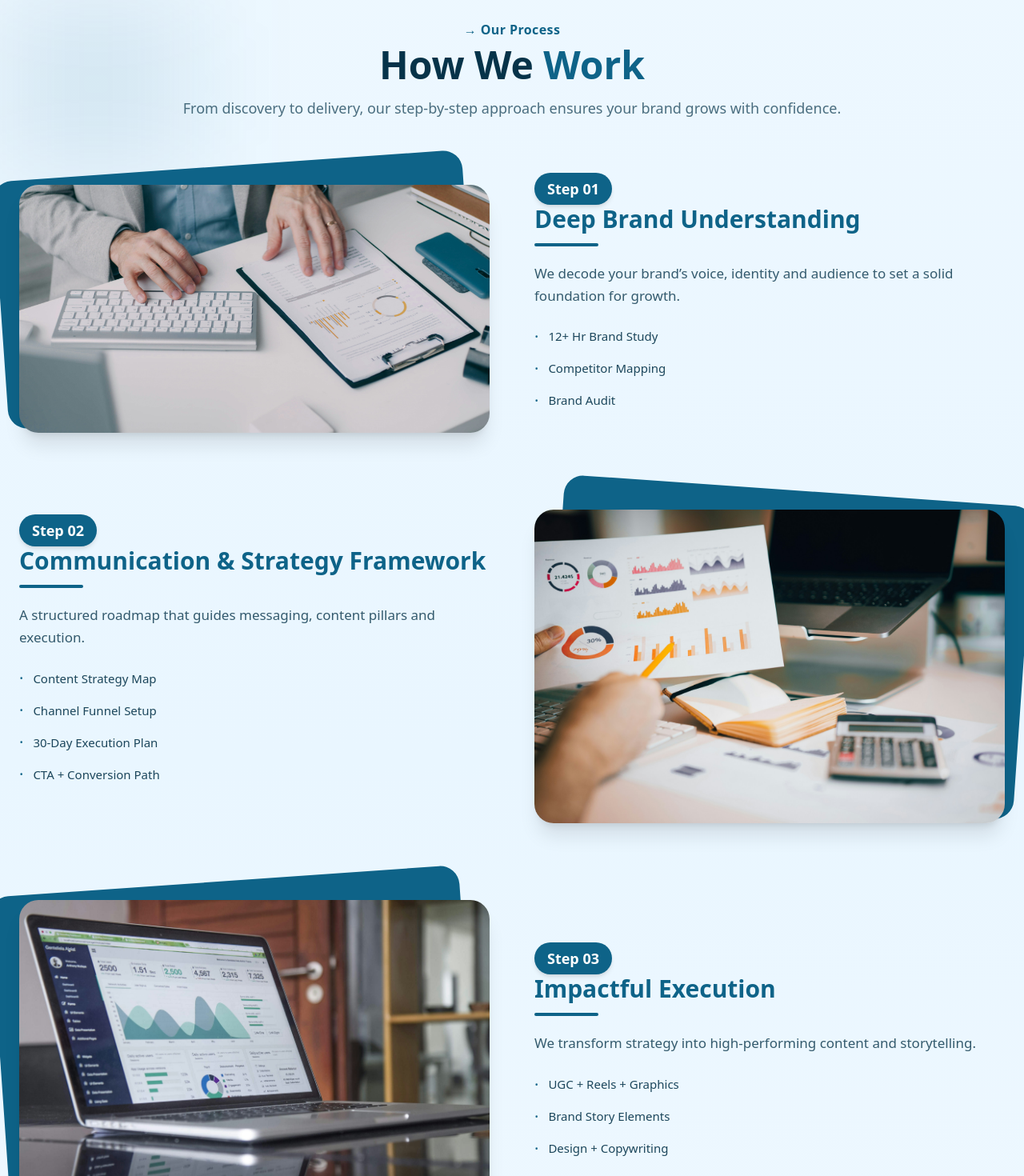
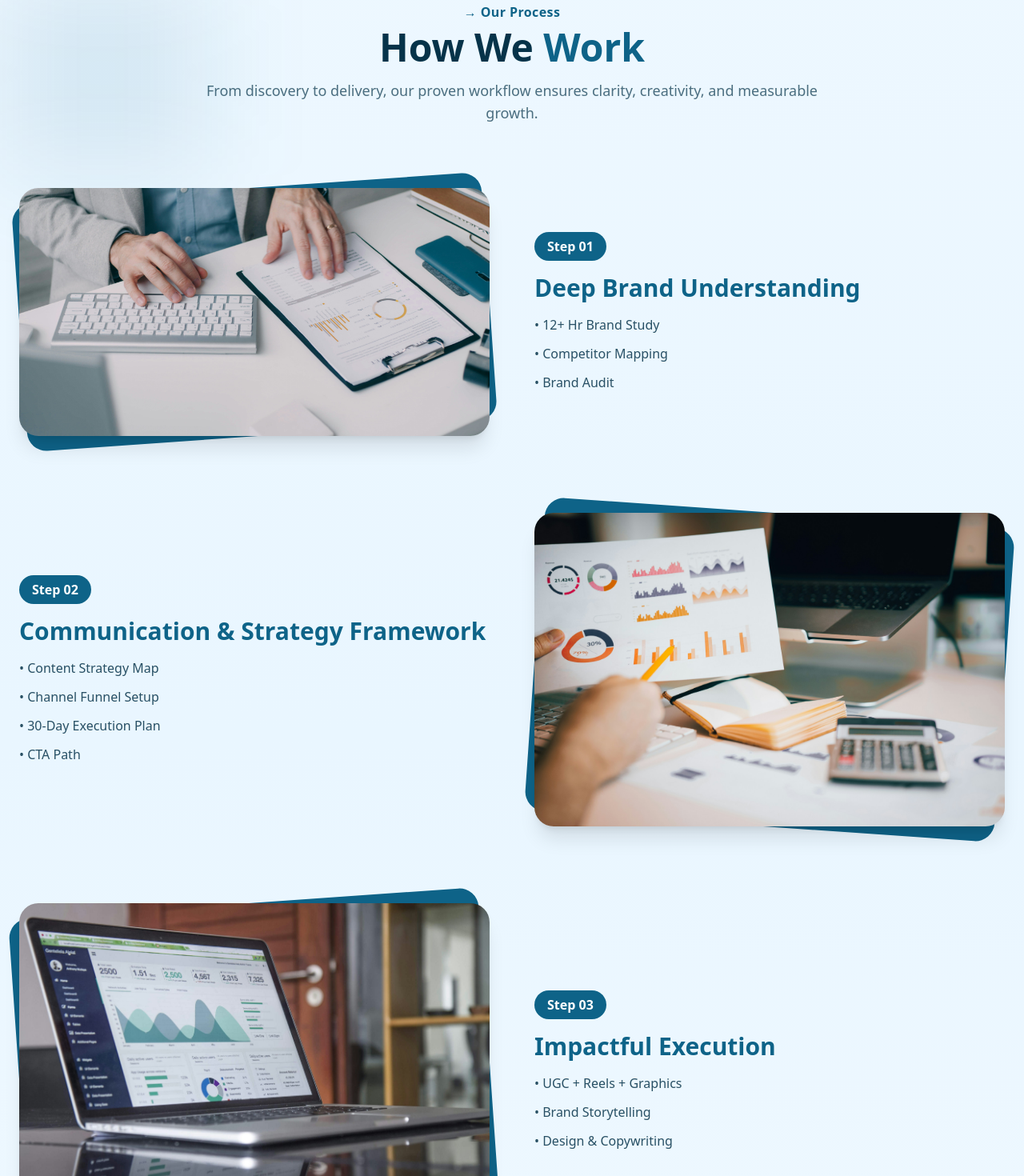
Before and after one commit to gunjanjindal-tech/BlueNose-Digital, a React (Vite) app: page / in a window 1280 px wide. Shown: the part 5360-6830 px from the top of the page at 80% size. Built offline with nearby package versions, Linux system fonts and the light colour scheme.

Commit message:
Fixed Performance

```diff
--- a/src/pages/Home.jsx
+++ b/src/pages/Home.jsx
@@ -381,34 +381,52 @@ const [activeStat, setActiveStat] = React.useState(0);
 React.useEffect(() => {
   const interval = setInterval(() => {
     setActiveStat((prev) => (prev + 1) % stats.length);
-  }, 10000);
+  }, 4000);
 
   return () => clearInterval(interval);
 }, []);
 
 
  const sliderRef = useRef(null);
+const servicesSectionRef = useRef(null);
+const autoSlideRef = useRef(null);
+
 
 useEffect(() => {
   const slider = sliderRef.current;
-  if (!slider) return;
-
-  const isMobile = window.innerWidth < 768;
-  if (!isMobile) return;
-
+  const section = servicesSectionRef.current;
+  if (!slider || !section) return;
+
+  if (window.innerWidth >= 768) return; // mobile only
+
+  const observer = new IntersectionObserver(
+    ([entry]) => {
+      if (entry.isIntersecting) {
         let index = 0;
         const cards = slider.children;
 
-  const interval = setInterval(() => {
+        autoSlideRef.current = setInterval(() => {
           index = (index + 1) % cards.length;
           cards[index].scrollIntoView({
             behavior: "smooth",
             inline: "center",
           });
         }, 5000);
-
-  return () => clearInterval(interval);
+      } else {
+        clearInterval(autoSlideRef.current);
+      }
+    },
+    { threshold: 0.5 }
+  );
+
+  observer.observe(section);
+
+  return () => {
+    clearInterval(autoSlideRef.current);
+    observer.disconnect();
+  };
 }, []);
+
 
 
 
@@ -792,7 +810,7 @@ useEffect(() => {
 {/*        WHAT WE OFFER SECTION     */}
 {/* =============================== */}
 
-<section className="py-18 md:py-24 px-6">
+<section ref={servicesSectionRef} className="py-18 md:py-24 px-6">
   <div className="max-w-7xl mx-auto text-center">
     <p className="text-[#0E6388] font-semibold tracking-wide mb-2">
       → Our Services
@@ -972,85 +990,78 @@ useEffect(() => {
 {/*   THE NUMBERS THAT MATTER       */}
 {/* =============================== */}
 <section className="relative py-20 pb-12 px-6 bg-[#1175a0] overflow-hidden">
-
-
   <div className="max-w-7xl mx-auto text-center text-white relative z-10">
+
     <p className="font-semibold tracking-wide mb-2 opacity-90">
       → Performance Stats
     </p>
 
     <h2 className="text-3xl md:text-5xl font-extrabold text-[#063349]">
-      Impact in
- <span className="text-white/90"> Every Digit</span>
+      Impact in <span className="text-white/90">Every Digit</span>
     </h2>
 
     <p className="text-white/80 text-lg max-w-3xl mx-auto mt-4">
       Powerful insights, measurable growth, and undeniable results for your brand.
-
-            </p>
-
-            {/* MOBILE — AUTO SLIDER */}
-<div className="sm:hidden mt-14 overflow-hidden">
+    </p>
+
+    {/* ================= MOBILE ONLY — AUTO SLIDE ================= */}
+    <div className="sm:hidden mt-14 flex justify-center">
       <motion.div
         key={activeStat}
         initial={{ opacity: 0, x: 40 }}
         animate={{ opacity: 1, x: 0 }}
-    exit={{ opacity: 0, x: -40 }}
-    transition={{ duration: 0.8 }}
+        transition={{ duration: 0.6 }}
+        className="
+          w-full max-w-[320px]
+          rounded-3xl p-8
+          bg-white/15 backdrop-blur-xl
+          border border-white/20
+          shadow-xl text-white
+          text-center
+        "
+      >
+        <h3 className="text-4xl font-extrabold">
+          {stats[activeStat].value}
+        </h3>
+
+        <p className="text-lg mt-2 font-semibold">
+          {stats[activeStat].label}
+        </p>
+
+        <p className="text-white/70 text-sm mt-3 leading-relaxed">
+          {stats[activeStat].desc}
+        </p>
+      </motion.div>
+    </div>
+
+    {/* ================= DESKTOP ONLY — GRID ================= */}
+    <div className="hidden sm:grid sm:grid-cols-2 lg:grid-cols-3 gap-10 mt-16">
+      {stats.map((stat, i) => (
+        <div
+          key={i}
           className="
             rounded-3xl p-10
             bg-white/15 backdrop-blur-xl
             border border-white/20
             shadow-xl text-white
-      text-center
           "
-  >
-    <h3 className="text-4xl font-extrabold">
-      <SmartCounter value={stats[activeStat].value} />
-    </h3>
-
-    <p className="text-lg mt-2 font-semibold">
-      {stats[activeStat].label}
-    </p>
-
-    <p className="text-white/70 text-sm mt-3 leading-relaxed">
-      {stats[activeStat].desc}
-    </p>
-  </motion.div>
-</div>
-
-
-    {/* DESKTOP — GRID */}
-<div className="hidden sm:grid sm:grid-cols-2 lg:grid-cols-3 gap-10 mt-16">
-
-      {[
-        { value: "50+", label: "Clients", desc: "Trusted us to elevate their brands." },
-        { value: "7K+", label: "Comments & Interactions", desc: " Real engagement, not just likes." },
-        { value: "320%", label: "Avg viewers Lift", desc: "Measurable growth beyond ." },
-        { value: "20+", label: "Content Formats Delivered", desc: "From Reels and Stories to Carousels and Ads ." },
-        { value: "370+", label: "Social Posts Published", desc: "Consistent presence, creative messaging." },
-        { value: "12.3M+", label: "Accounts Reached", desc: "Generated across campaigns and brand content." }
-      ].map((stat, i) => (
-        <div
-          key={i}
-          className="rounded-3xl p-10 bg-white/15 backdrop-blur-xl border border-white/20
-                     shadow-xl text-white"
         >
           <h3 className="text-4xl font-extrabold">
             <SmartCounter value={stat.value} />
           </h3>
 
           <p className="text-lg mt-1 font-semibold">{stat.label}</p>
+
           <p className="text-white/70 text-sm mt-3 leading-relaxed">
             {stat.desc}
           </p>
         </div>
       ))}
     </div>
-  </div>
-
-
+
+  </div>
 </section>
+
 
 
         {/* WAVE AT BOTTOM */}
@@ -1079,218 +1090,218 @@ useEffect(() => {
 {/*        HOW WE WORK SECTION       */}
 {/* =============================== */}
 
-<section className="relative overflow-hidden py-16 md:py-20 px-4 sm:px-6">
-
-  {/* BACKGROUND BLURS */}
-  <div className="absolute top-10 left-0 w-60 h-60 bg-[#0E6388]/10 rounded-3xl blur-3xl"></div>
-  <div className="absolute bottom-10 right-0 w-72 h-72 bg-[#4EB3D8]/10 rounded-3xl blur-3xl"></div>
-
-  <div className="max-w-7xl mx-auto relative z-10">
-
-    {/* HEADER */}
-    <div className="text-center mb-16 md:mb-20">
+{/* ================= MOBILE — HOW WE WORK SLIDER ================= */}
+<section className="sm:hidden py-14 px-4 relative overflow-hidden">
+
+  {/* Header */}
+  <div className="text-center mb-10">
     <p className="text-[#0E6388] font-semibold tracking-wide mb-2">
       → Our Process
     </p>
 
-      <h2 className="text-3xl md:text-5xl font-extrabold text-[#063349]">
+    <h2 className="text-3xl font-extrabold text-[#063349]">
       How We <span className="text-[#0E6388]">Work</span>
     </h2>
 
-      <p className="text-[#063349]/70 mt-4 max-w-4xl mx-auto text-base sm:text-lg leading-relaxed">
-        From discovery to delivery, our step‑by‑step approach ensures your brand grows with confidence.
-      </p>
-    </div>
-
-    {/* ================= SECTION 1 ================= */}
-    <div className="grid grid-cols-1 md:grid-cols-2 gap-10 md:gap-14 items-center mb-16 md:mb-24">
-
-      {/* IMAGE */}
-      <div className="relative">
-        <div className="absolute -top-4 -left-1 md:-top-6 md:-left-6 w-full h-full bg-[#0E6388] rounded-3xl rotate-[-4deg]"></div>
-
-        <div className="relative z-10 overflow-hidden rounded-3xl shadow-xl">
+    <p className="text-[#063349]/70 mt-3 text-sm leading-relaxed">
+      A simple, structured process that drives real growth.
+    </p>
+  </div>
+
+  {/* Slider */}
+  <div className="flex gap-6 overflow-x-auto snap-x snap-mandatory scrollbar-hide">
+
+    {[
+      {
+        step: "01",
+        title: "Deep Brand Understanding",
+        img: "/work1.jpg",
+        points: ["12+ Hr Brand Study", "Competitor Mapping", "Brand Audit"],
+      },
+      {
+        step: "02",
+        title: "Strategy Framework",
+        img: "/work2.jpg",
+        points: [
+          "Content Strategy Map",
+          "Channel Funnel Setup",
+          "30-Day Execution Plan",
+        ],
+      },
+      {
+        step: "03",
+        title: "Impactful Execution",
+        img: "/work3.jpg",
+        points: [
+          "UGC + Reels + Graphics",
+          "Brand Storytelling",
+          "Design & Copy",
+        ],
+      },
+      {
+        step: "04",
+        title: "Scale & Optimize",
+        img: "/work4.jpg",
+        points: [
+          "Weekly A/B Testing",
+          "Performance Tracking",
+          "Audience Insights",
+        ],
+      },
+    ].map((item, i) => (
+      <div
+        key={i}
+        className="
+          min-w-[88%]
+          snap-center
+          bg-white
+          rounded-3xl
+          shadow-xl
+          overflow-hidden
+        "
+      >
         <img
-            src="/work1.jpg"
-            alt="Deep Brand Understanding"
-            className="w-full h-[220px] sm:h-[300px] md:h-full object-cover"
+          src={item.img}
+          alt={item.title}
+          className="w-full h-[220px] object-cover"
         />
-        </div>
-      </div>
-
-      {/* TEXT */}
-      <div className="relative">
-        <div className="inline-block md:absolute md:-top-10 left-0 bg-[#0E6388] text-white px-4 py-1.5 rounded-full text-sm md:text-lg font-bold shadow-md mb-4">
-          Step 01
-        </div>
-
-        <h3 className="text-2xl sm:text-3xl font-extrabold text-[#0E6388] mb-3">
-          Deep Brand Understanding
+
+        <div className="p-6">
+          <span className="inline-block bg-[#0E6388] text-white text-xs font-bold px-4 py-1 rounded-full mb-3">
+            Step {item.step}
+          </span>
+
+          <h3 className="text-xl font-extrabold text-[#0E6388] mb-3">
+            {item.title}
           </h3>
 
-        <div className="w-16 sm:w-20 h-1 bg-[#0E6388] rounded-full mb-5"></div>
-
-        <p className="text-[#063349]/80 leading-relaxed mb-6 text-sm sm:text-[17px]">
-          We decode your brand’s voice, identity and audience to set a solid foundation for growth.
-        </p>
-
-        <ul className="space-y-3 text-[#063349]/90 text-sm sm:text-[15px]">
-          {["12+ Hr Brand Study", "Competitor Mapping", "Brand Audit"].map((item, i) => (
-            <li key={i} className="flex items-center gap-3">
-              <span className="text-[#0E6388] text-xl">·</span>
-              {item}
+          <ul className="space-y-2 text-[#063349]/85 text-sm">
+            {item.points.map((p, idx) => (
+              <li key={idx} className="flex gap-2">
+                <span className="text-[#0E6388]">•</span>
+                {p}
               </li>
             ))}
           </ul>
         </div>
       </div>
-
-    {/* ================= SECTION 2 ================= */}
-    <div className="grid grid-cols-1 md:grid-cols-2 gap-10 md:gap-14 items-center mb-16 md:mb-24">
-
-      {/* TEXT */}
-      <div className="relative order-2 md:order-1">
-        <div className="inline-block md:absolute md:-top-10 left-0 bg-[#0E6388] text-white px-4 py-1.5 rounded-full text-sm md:text-lg font-bold shadow-md mb-4">
-          Step 02
-        </div>
-
-        <h3 className="text-2xl sm:text-3xl font-extrabold text-[#0E6388] mb-3">
-          Communication & Strategy Framework
-
-        </h3>
-
-        <div className="w-16 sm:w-20 h-1 bg-[#0E6388] rounded-full mb-5"></div>
-
-        <p className="text-[#063349]/80 leading-relaxed mb-6 text-sm sm:text-[17px]">
-          A structured roadmap that guides messaging, content pillars and execution.
-        </p>
-
-        <ul className="space-y-3 text-[#063349]/90 text-sm sm:text-[15px]">
+    ))}
+  </div>
+</section>
+
+
+        {/* ================= DESKTOP / TABLET — HOW WE WORK ================= */}
+<section className="hidden sm:block relative overflow-hidden py-20 px-6">
+
+  {/* Background blurs */}
+  <div className="absolute top-10 left-0 w-64 h-64 bg-[#0E6388]/10 rounded-3xl blur-3xl"></div>
+  <div className="absolute bottom-10 right-0 w-72 h-72 bg-[#4EB3D8]/10 rounded-3xl blur-3xl"></div>
+
+  <div className="max-w-7xl mx-auto relative z-10">
+
+    {/* Header */}
+    <div className="text-center mb-20">
+      <p className="text-[#0E6388] font-semibold tracking-wide mb-2">
+        → Our Process
+      </p>
+
+      <h2 className="text-4xl md:text-5xl font-extrabold text-[#063349]">
+        How We <span className="text-[#0E6388]">Work</span>
+      </h2>
+
+      <p className="text-[#063349]/70 mt-4 max-w-3xl mx-auto text-lg">
+        From discovery to delivery, our proven workflow ensures clarity,
+        creativity, and measurable growth.
+      </p>
+    </div>
+
     {[
+      {
+        step: "01",
+        title: "Deep Brand Understanding",
+        img: "/work1.jpg",
+        points: ["12+ Hr Brand Study", "Competitor Mapping", "Brand Audit"],
+      },
+      {
+        step: "02",
+        title: "Communication & Strategy Framework",
+        img: "/work2.jpg",
+        points: [
           "Content Strategy Map",
           "Channel Funnel Setup",
           "30-Day Execution Plan",
-            "CTA + Conversion Path",
+          "CTA Path",
+        ],
+        reverse: true,
+      },
+      {
+        step: "03",
+        title: "Impactful Execution",
+        img: "/work3.jpg",
+        points: [
+          "UGC + Reels + Graphics",
+          "Brand Storytelling",
+          "Design & Copywriting",
+        ],
+      },
+      {
+        step: "04",
+        title: "Streamline & Scale Up",
+        img: "/work4.jpg",
+        points: [
+          "Weekly A/B Testing",
+          "Performance Tracking",
+          "Scale Growth Systems",
+        ],
+        reverse: true,
+      },
     ].map((item, i) => (
-            <li key={i} className="flex items-center gap-3">
-              <span className="text-[#0E6388] text-xl">·</span>
-              {item}
-            </li>
+      <div
+        key={i}
+        className="grid md:grid-cols-2 gap-14 items-center mb-24"
+      >
+        {/* IMAGE */}
+        <div
+          className={`relative ${
+            item.reverse ? "md:order-2" : "md:order-1"
+          }`}
+        >
+          <div
+            className={`absolute inset-0 bg-[#0E6388] rounded-3xl ${
+              item.reverse ? "rotate-[4deg]" : "rotate-[-4deg]"
+            }`}
+          ></div>
+
+          <img
+            src={item.img}
+            alt={item.title}
+            className="relative z-10 rounded-3xl shadow-xl object-cover"
+          />
+        </div>
+
+        {/* TEXT */}
+        <div
+          className={`${item.reverse ? "md:order-1" : "md:order-2"}`}
+        >
+          <span className="inline-block bg-[#0E6388] text-white px-4 py-1.5 rounded-full font-bold mb-4">
+            Step {item.step}
+          </span>
+
+          <h3 className="text-3xl font-extrabold text-[#0E6388] mb-4">
+            {item.title}
+          </h3>
+
+          <ul className="space-y-3 text-[#063349]/85 text-base">
+            {item.points.map((p, idx) => (
+              <li key={idx}>• {p}</li>
             ))}
           </ul>
         </div>
-
-      {/* IMAGE */}
-      <div className="relative order-1 md:order-2">
-        <div className="absolute -top-4 -right-1 md:-top-6 md:-right-6 w-full h-full bg-[#0E6388] rounded-3xl rotate-[4deg]"></div>
-
-        <div className="relative z-10 overflow-hidden rounded-3xl shadow-xl">
-          <img
-            src="/work2.jpg"
-            alt="Strategy Blueprint"
-            className="w-full h-[220px] sm:h-[300px] md:h-full object-cover"
-          />
-        </div>
-      </div>
-    </div>
-
-    {/* ================= SECTION 3 ================= */}
-    <div className="grid grid-cols-1 md:grid-cols-2 gap-10 md:gap-14 items-center mb-16 md:mb-24">
-
-      {/* IMAGE */}
-      <div className="relative">
-        <div className="absolute -top-4 -left-1 md:-top-6 md:-left-6 w-full h-full bg-[#0E6388] rounded-3xl rotate-[-4deg]"></div>
-
-        <div className="relative z-10 overflow-hidden rounded-3xl shadow-xl">
-          <img
-            src="/work3.jpg"
-            alt="Creative Execution"
-            className="w-full h-[220px] sm:h-[300px] md:h-full object-cover"
-          />
-        </div>
-      </div>
-
-      {/* TEXT */}
-      <div className="relative">
-        <div className="inline-block md:absolute md:-top-10 left-0 bg-[#0E6388] text-white px-4 py-1.5 rounded-full text-sm md:text-lg font-bold shadow-md mb-4">
-          Step 03
-        </div>
-
-        <h3 className="text-2xl sm:text-3xl font-extrabold text-[#0E6388] mb-3">
-          Impactful Execution
-
-        </h3>
-
-        <div className="w-16 sm:w-20 h-1 bg-[#0E6388] rounded-full mb-5"></div>
-
-        <p className="text-[#063349]/80 leading-relaxed mb-6 text-sm sm:text-[17px]">
-          We transform strategy into high-performing content and storytelling.
-        </p>
-
-        <ul className="space-y-3 text-[#063349]/90 text-sm sm:text-[15px]">
-          {["UGC + Reels + Graphics", "Brand Story Elements", "Design + Copywriting"].map(
-            (item, i) => (
-              <li key={i} className="flex items-center gap-3">
-                <span className="text-[#0E6388] text-xl">·</span>
-                {item}
-              </li>
-            )
-          )}
-        </ul>
-      </div>
-    </div>
-
-    {/* ================= SECTION 4 ================= */}
-    <div className="grid grid-cols-1 md:grid-cols-2 gap-10 md:gap-14 items-center">
-
-      {/* TEXT */}
-      <div className="relative order-2 md:order-1">
-        <div className="inline-block md:absolute md:-top-10 left-0 bg-[#0E6388] text-white px-4 py-1.5 rounded-full text-sm md:text-lg font-bold shadow-md mb-4">
-          Step 04
-        </div>
-
-        <h3 className="text-2xl sm:text-3xl font-extrabold text-[#0E6388] mb-3">
-          Streamline & Scale Up
-
-        </h3>
-
-        <div className="w-16 sm:w-20 h-1 bg-[#0E6388] rounded-full mb-5"></div>
-
-        <p className="text-[#063349]/80 leading-relaxed mb-6 text-sm sm:text-[17px]">
-          We refine, improve and scale winning content for long-term growth.
-        </p>
-
-        <ul className="space-y-3 text-[#063349]/90 text-sm sm:text-[15px]">
-          {[
-            "Weekly A/B Testing",
-            "Performance Tracking",
-            "Audience Insights",
-            "Scale Growth Systems",
-          ].map((item, i) => (
-            <li key={i} className="flex items-center gap-3">
-              <span className="text-[#0E6388] text-xl">·</span>
-              {item}
-            </li>
+      </div>
     ))}
-        </ul>
-      </div>
-
-      {/* IMAGE */}
-      <div className="relative order-1 md:order-2">
-        <div className="absolute -top-4 -right-1 md:-top-6 md:-right-6 w-full h-full bg-[#0E6388] rounded-3xl rotate-[4deg]"></div>
-
-        <div className="relative z-10 overflow-hidden rounded-3xl shadow-xl">
-          <img
-            src="/work4.jpg"
-            alt="Optimize & Scale"
-            className="w-full h-[220px] sm:h-[300px] md:h-full object-cover"
-          />
-        </div>
-      </div>
-    </div>
-
   </div>
 </section>
+
 
 
 
@@ -1312,34 +1323,54 @@ useEffect(() => {
             </h2>
 
          {/* CARDS */}
-            <div className="grid md:grid-cols-3 gap-10 mt-16">
+<div
+  className="
+    flex md:grid
+    gap-6 md:gap-8
+    mt-12 md:mt-16
+    overflow-x-auto md:overflow-visible
+    snap-x snap-mandatory
+    md:grid-cols-3
+    scrollbar-hide
+  "
+>
   {[
     {
       title: "Proven Expertise",
       desc: "Years of experience and a track record of delivering measurable results across industries.",
     },
     {
-                  title: " Reliable Partnerships",
-                  desc: "We build long‑term relationships based on transparency, consistency, and mutual growth..",
-                },
-                {
-                  title: "Data‑Driven Approach",
+      title: "Reliable Partnerships",
+      desc: "We build long-term relationships based on transparency, consistency, and mutual growth.",
+    },
+    {
+      title: "Data-Driven Approach",
       desc: "Every decision is backed by insights, ensuring strategies that perform and scale effectively.",
     },
   ].map((card, i) => (
     <div
       key={i}
-                  className="rounded-3xl p-10 bg-white shadow-[0_10px_35px_rgba(0,0,0,0.12)] border border-[#E2EFF7]"
+      className="
+        min-w-[90%] sm:min-w-[70%] md:min-w-0
+        snap-center
+        rounded-3xl p-8 md:p-10
+        bg-white
+        md:shadow-[0_8px_25px_rgba(0,0,0,0.1)]
+        border border-[#E2EFF7]
+        transition-transform duration-300
+      "
     >
       <h3 className="text-xl font-bold text-[#063349] mb-3">
         {card.title}
       </h3>
+
       <p className="text-[#063349]/80 text-sm leading-relaxed">
         {card.desc}
       </p>
     </div>
   ))}
 </div>
+
           </div>
         </section>
 
```
Lines whose indentation alone changed are shown as unchanged.
